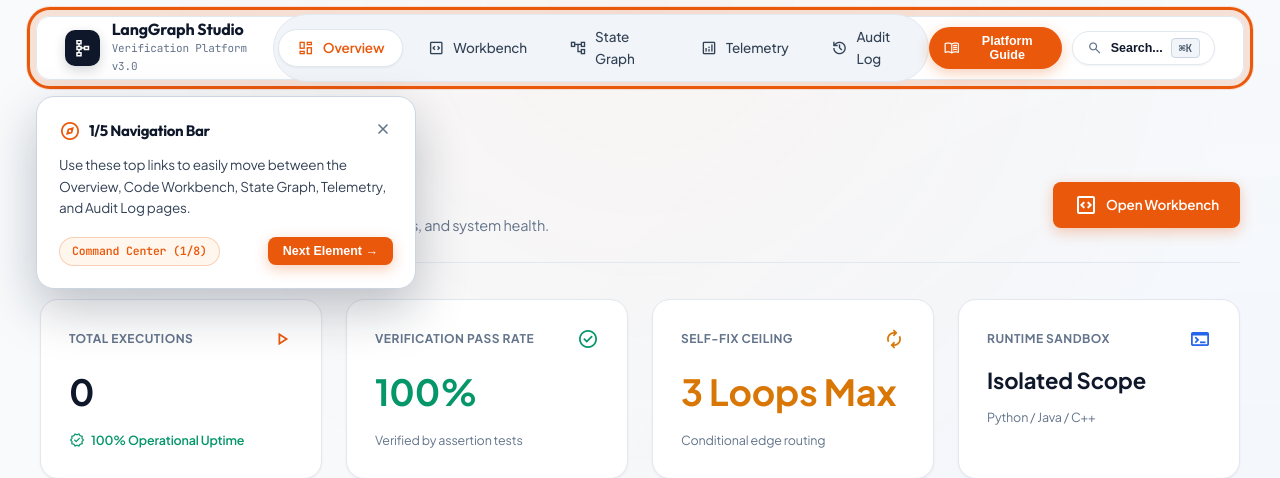
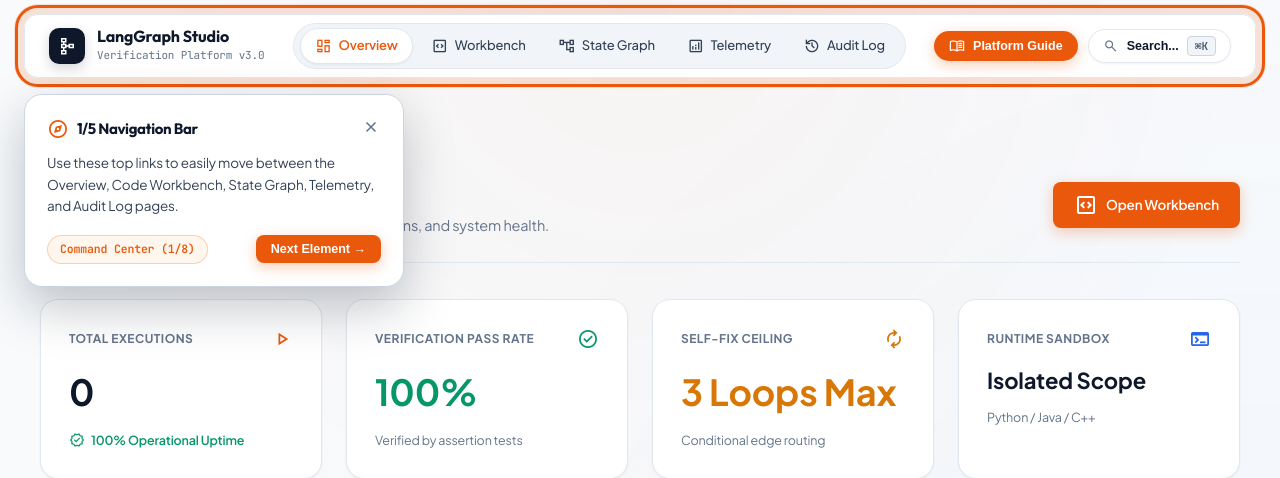
Before and after one commit to Sathvik1533/LangGraph_deployment, a FastAPI app: page / in a window 1280 px wide. Shown: the top 478 px of the page. Run offline with FastAPI, Linux system fonts and the light colour scheme.

Commit message:
style(navbar): enforce single-line spacious layout with no text wrapping across top navbar

```diff
--- a/static/css/shared.css
+++ b/static/css/shared.css
@@ -99,13 +99,13 @@ h1, h2, h3, h4, h5, h6 {
 /* Floating Breathable Top Navbar */
 .top-navbar {
     position: fixed;
-    top: 16px;
+    top: 14px;
     left: 50%;
     transform: translateX(-50%);
-    width: calc(100% - 72px);
-    max-width: 1400px;
+    width: calc(100% - 48px);
+    max-width: 1440px;
     height: 64px;
-    background: rgba(255, 255, 255, 0.92);
+    background: rgba(255, 255, 255, 0.95);
     backdrop-filter: blur(24px);
     -webkit-backdrop-filter: blur(24px);
     border: 1px solid var(--border-subtle);
@@ -113,9 +113,10 @@ h1, h2, h3, h4, h5, h6 {
     display: flex;
     align-items: center;
     justify-content: space-between;
-    padding: 0 28px;
+    padding: 0 24px;
     z-index: 100;
     box-shadow: var(--shadow-md);
+    white-space: nowrap;
 }
 
 .nav-brand {
@@ -123,6 +124,8 @@ h1, h2, h3, h4, h5, h6 {
     align-items: center;
     gap: 12px;
     text-decoration: none;
+    white-space: nowrap;
+    flex-shrink: 0;
 }
 
 .brand-icon {
@@ -135,28 +138,32 @@ h1, h2, h3, h4, h5, h6 {
     justify-content: center;
     color: #ffffff;
     box-shadow: 0 4px 12px rgba(15, 23, 42, 0.18);
+    flex-shrink: 0;
 }
 
 .nav-links {
     display: flex;
     align-items: center;
-    gap: 6px;
+    gap: 4px;
     background: #f1f5f9;
-    padding: 4px;
+    padding: 4px 6px;
     border-radius: var(--radius-pill);
     border: 1px solid var(--border-subtle);
+    white-space: nowrap;
+    flex-shrink: 0;
 }
 
 .nav-link-item {
-    display: flex;
+    display: inline-flex;
     align-items: center;
-    gap: 8px;
-    padding: 7px 18px;
+    gap: 6px;
+    padding: 6px 14px;
     border-radius: var(--radius-pill);
     color: var(--text-secondary);
     text-decoration: none;
-    font-size: 13.5px;
+    font-size: 13px;
     font-weight: 500;
+    white-space: nowrap;
     transition: all 0.2s cubic-bezier(0.16, 1, 0.3, 1);
 }
 
```
